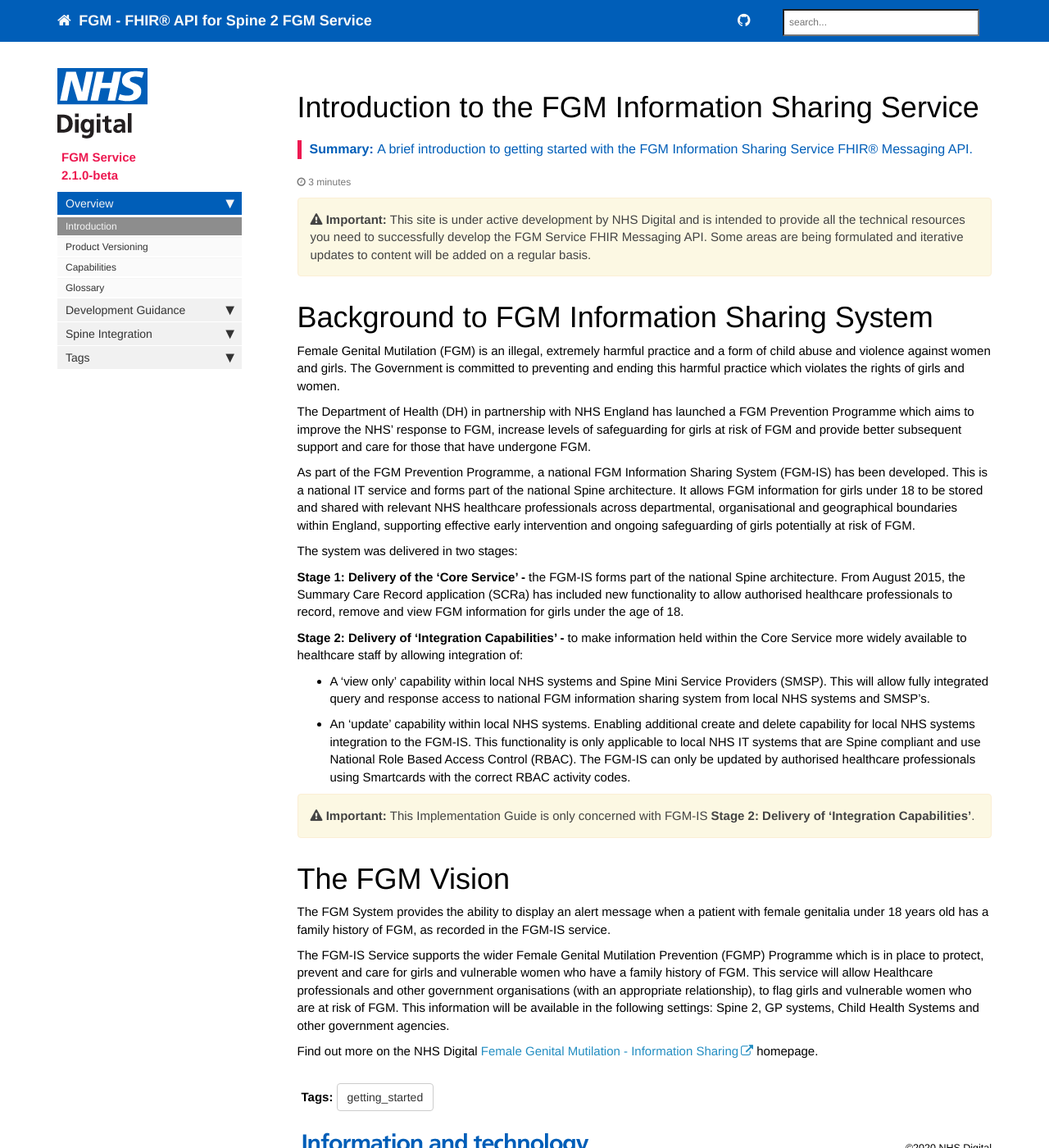
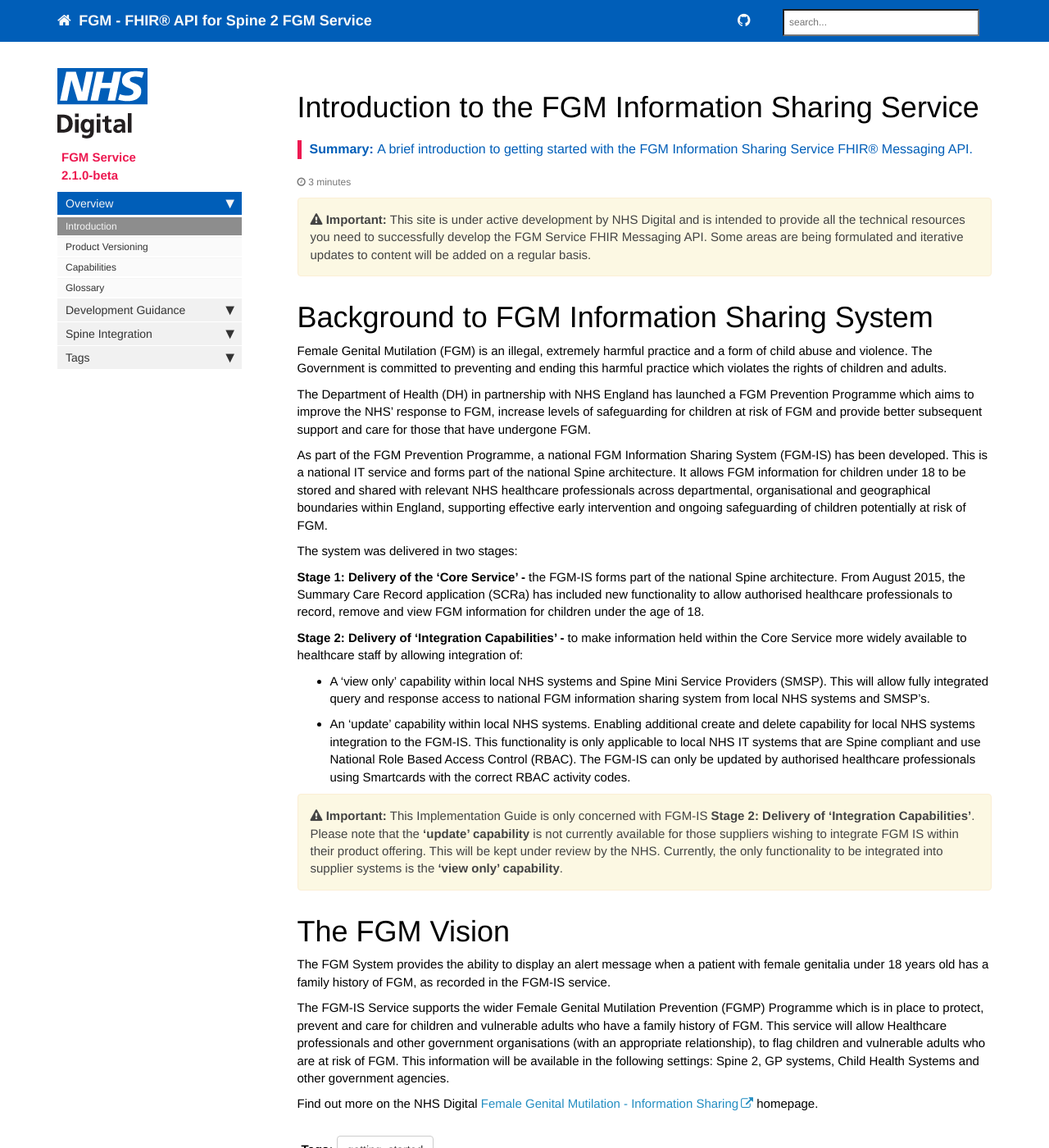
Before and after one commit to nhsconnect/fgm-risk-indication-service, a Jekyll site: the page built from index.md, in a window 1280 px wide and 1400 px high. Shown: the whole window at 82% size. Built offline with Jekyll 4.4.1, drawn with Linux system fonts in a browser that asks for light colours; nearby versions of some CDN libraries; comment, search, counter and statistics services are not loaded.

Commit message:
Changes to reflect update to FGM ISN DCB2112 dated 06.03.2020

```diff
--- a/index.md
+++ b/index.md
@@ -10,18 +10,17 @@ summary: A brief introduction to getting started with the FGM Information Sharin
 
 {% include important.html content="This site is under active development by NHS Digital and is intended to provide all the technical resources you need to successfully develop the FGM Service FHIR Messaging API. Some areas are being formulated and iterative updates to content will be added on a regular basis." %}
 
-
 # Background to FGM Information Sharing System #
 
-Female Genital Mutilation (FGM) is an illegal, extremely harmful practice and a form of child abuse and violence against women and girls. The Government is committed to preventing and ending this harmful practice which violates the rights of girls and women.
+Female Genital Mutilation (FGM) is an illegal, extremely harmful practice and a form of child abuse and violence. The Government is committed to preventing and ending this harmful practice which violates the rights of children and adults.
 
-The Department of Health (DH) in partnership with NHS England has launched a FGM Prevention Programme which aims to improve the NHS’ response to FGM, increase levels of safeguarding for girls at risk of FGM and provide better subsequent support and care for those that have undergone FGM.
+The Department of Health (DH) in partnership with NHS England has launched a FGM Prevention Programme which aims to improve the NHS’ response to FGM, increase levels of safeguarding for children at risk of FGM and provide better subsequent support and care for those that have undergone FGM.
 
-As part of the FGM Prevention Programme, a national FGM Information Sharing System (FGM-IS) has been developed. This is a national IT service and forms part of the national Spine architecture. It allows FGM information for girls under 18 to be stored and shared with relevant NHS healthcare professionals across departmental, organisational and geographical boundaries within England, supporting effective early intervention and ongoing safeguarding of girls potentially at risk of FGM.
+As part of the FGM Prevention Programme, a national FGM Information Sharing System (FGM-IS) has been developed. This is a national IT service and forms part of the national Spine architecture. It allows FGM information for children under 18 to be stored and shared with relevant NHS healthcare professionals across departmental, organisational and geographical boundaries within England, supporting effective early intervention and ongoing safeguarding of children potentially at risk of FGM.
 
 The system was delivered in two stages:
 
-**Stage 1: Delivery of the ‘Core Service’ -** the FGM-IS forms part of the national Spine architecture. From August 2015, the Summary Care Record application (SCRa) has included new functionality to allow authorised healthcare professionals to record, remove and view FGM information for girls under the age of 18.
+**Stage 1: Delivery of the ‘Core Service’ -** the FGM-IS forms part of the national Spine architecture. From August 2015, the Summary Care Record application (SCRa) has included new functionality to allow authorised healthcare professionals to record, remove and view FGM information for children under the age of 18.
 
 **Stage 2: Delivery of ‘Integration Capabilities’ -** to make information held within the Core Service more widely available to healthcare staff by allowing integration of:
 
@@ -29,13 +28,13 @@ The system was delivered in two stages:
  - An ‘update’ capability within local NHS systems. Enabling additional create and delete capability for local NHS systems integration to the FGM-IS. This functionality is only applicable to local NHS IT systems that are Spine compliant and use National Role Based Access Control (RBAC). The FGM-IS can only be updated by authorised healthcare professionals using Smartcards with the correct RBAC activity codes.
 
 
-{% include important.html content="This Implementation Guide is only concerned with FGM-IS **Stage 2: Delivery of ‘Integration Capabilities’**." %}
+{% include important.html content="This Implementation Guide is only concerned with FGM-IS **Stage 2: Delivery of ‘Integration Capabilities’**. Please note that the **'update' capability** is not currently available for those suppliers wishing to integrate FGM IS within their product offering. This will be kept under review by the NHS. Currently, the only functionality to be integrated into supplier systems is the **'view only' capability**." %}
 
 
 # The FGM Vision #
 
 The FGM System provides the ability to display an alert message when a patient with female genitalia under 18 years old has a family history of FGM, as recorded in the FGM-IS service.
 
-The FGM-IS Service supports the wider Female Genital Mutilation Prevention (FGMP) Programme which is in place to protect, prevent and care for girls and vulnerable women who have a family history of FGM. This service will allow Healthcare professionals and other government organisations (with an appropriate relationship), to flag girls and vulnerable women who are at risk of FGM. This information will be available in the following settings: Spine 2, GP systems, Child Health Systems and other government agencies.
+The FGM-IS Service supports the wider Female Genital Mutilation Prevention (FGMP) Programme which is in place to protect, prevent and care for children and vulnerable adults who have a family history of FGM. This service will allow Healthcare professionals and other government organisations (with an appropriate relationship), to flag children and vulnerable adults who are at risk of FGM. This information will be available in the following settings: Spine 2, GP systems, Child Health Systems and other government agencies.
 
 Find out more on the NHS Digital [Female Genital Mutilation - Information Sharing](https://digital.nhs.uk/services/female-genital-mutilation-information-sharing) homepage.
```
Also changed, not shown: pages/development/development_fgm_create.md (+2 -0 lines), pages/development/development_fgm_delete.md (+1 -0 lines), pages/development/development_messaging_architecture.md (+2 -0 lines), pages/integration/integration_nhs_local_system.md (+1 -0 lines), pages/overview/overview_priority_capabilities.md (+1 -0 lines).
